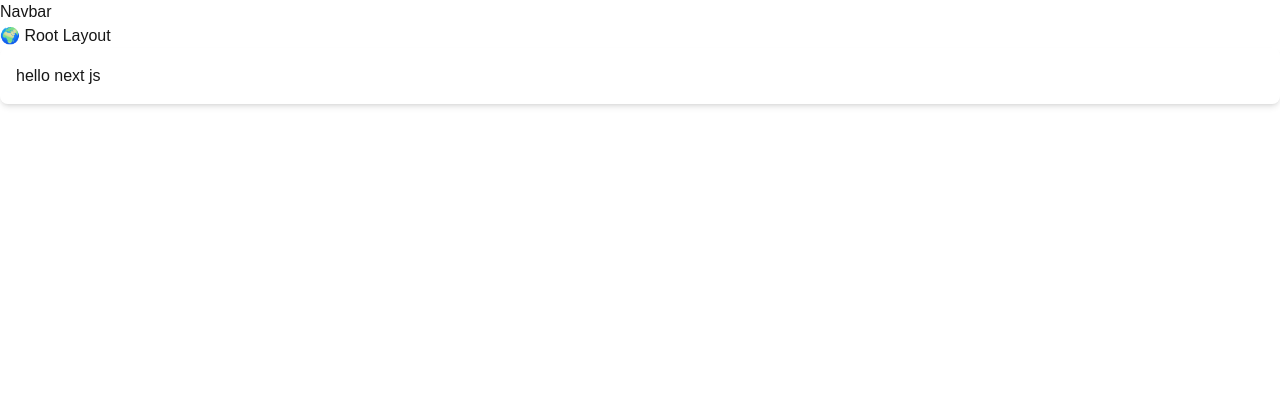
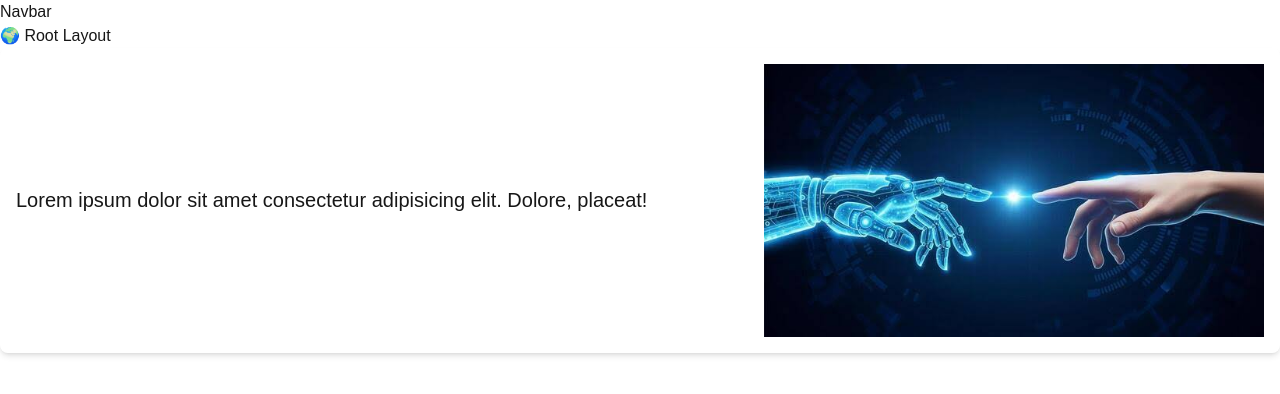
Before and after one commit to Hassanjaved17/NextJs_Practice-, a Next.js app: page / in a window 1280 px wide. Shown: the top 394 px of the page. Built offline with nearby package versions, Linux system fonts and the light colour scheme.

Commit message:
Add Hero component and update main page layout

```diff
--- a/app/page.tsx
+++ b/app/page.tsx
@@ -1,9 +1,10 @@
+import Hero from '@/components/hero/Hero'
 import React from 'react'
 
 function page() {
   return (
     <div className='main backdrop:blur-sm bg-white/30 rounded-lg p-4 shadow-md'>
-      hello next js
+<Hero/>
     </div>
   )
 }
--- /dev/null
+++ b/components/hero/Hero.tsx
@@ -0,0 +1,25 @@
+import React from 'react'
+import Image from 'next/image'
+
+const Hero = () => {
+  return (
+    <div className='main flex items-center justify-between'>
+<div className='hero-text text-xl font-light color-black '>
+<div>
+  <p>Lorem ipsum dolor sit amet consectetur adipisicing elit. Dolore, placeat!</p>
+</div>
+</div>
+<div className='hero-image' >
+  <Image
+      src="/images/tech.jpeg"
+      width={500}
+      height={500}
+      alt="Picture of the author"
+    />
+</div>
+
+    </div>
+  )
+}
+
+export default Hero
--- a/package.json
+++ b/package.json
@@ -11,7 +11,8 @@
   "dependencies": {
     "next": "16.2.10",
     "react": "19.2.4",
-    "react-dom": "19.2.4"
+    "react-dom": "19.2.4",
+    "react-silk": "^0.0.1"
   },
   "devDependencies": {
     "@tailwindcss/postcss": "^4",
```
Also changed, not shown: public/images/tech.jpeg (added), 1 other file (tests, documents, lock files or other folders).
